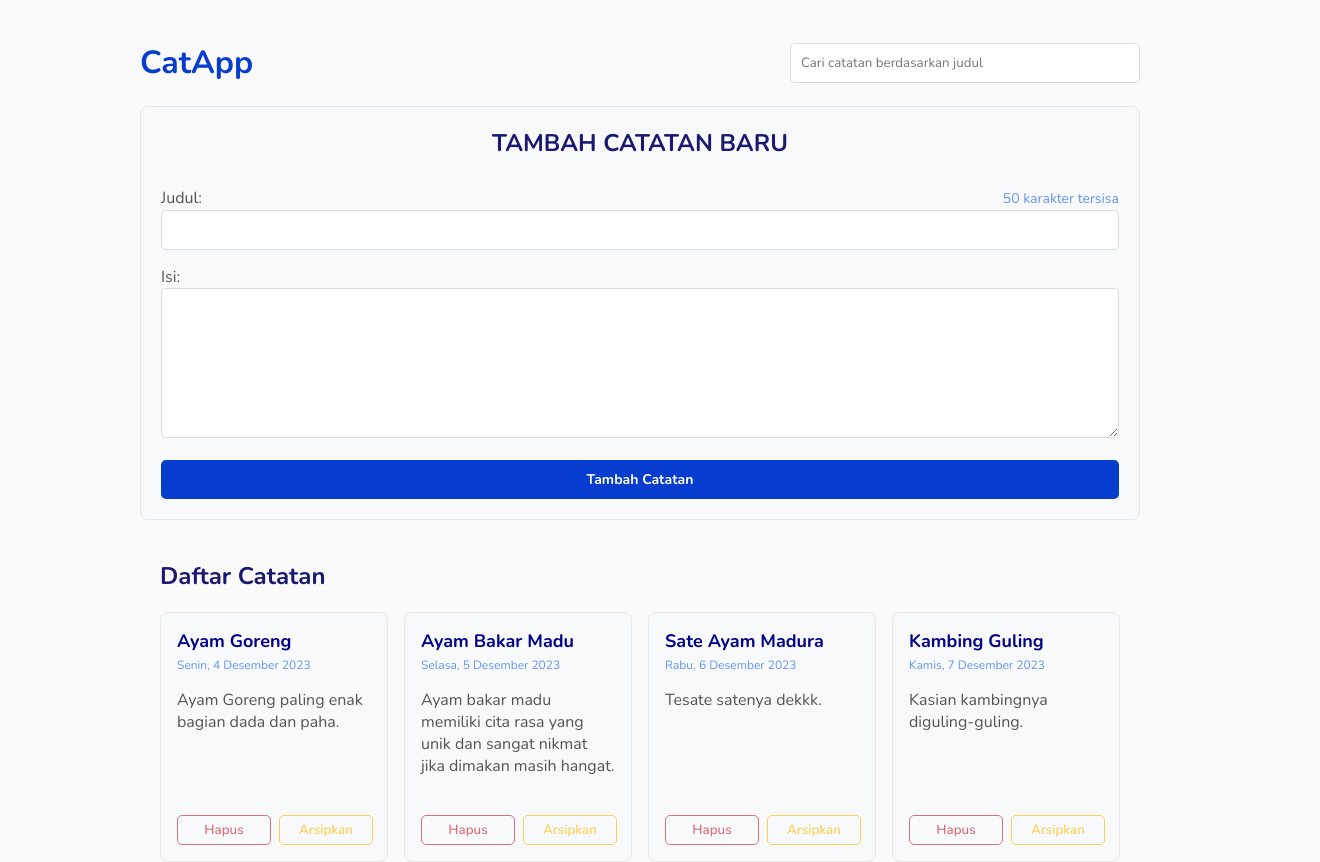
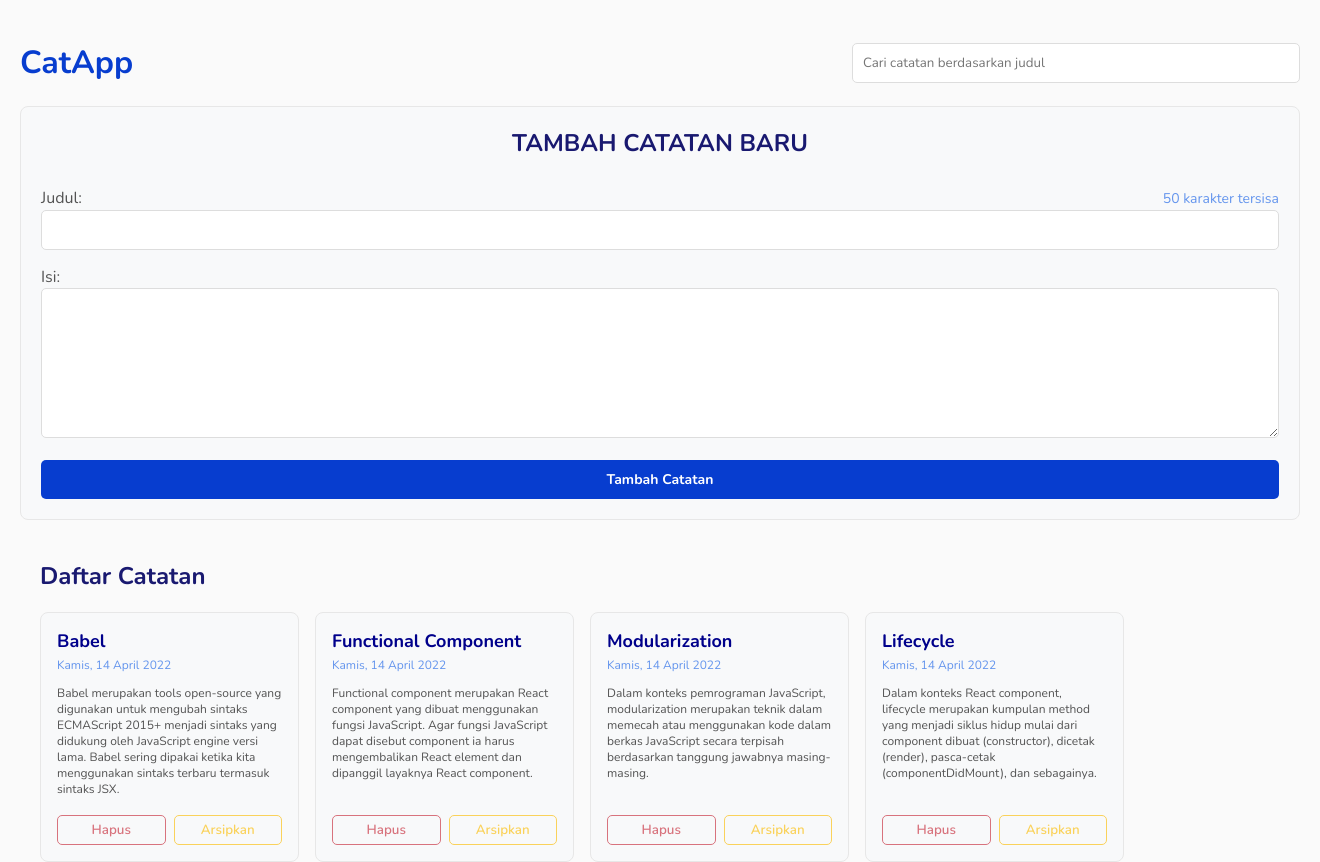
Before and after one commit to sofyanux/app-catatan, a React (Create React App) app: page / in a window 1280 px wide. Shown: the top 862 px of the page, 1320 px wide, since content can reach past the window. Built offline with nearby package versions, Linux system fonts and the light colour scheme.

Commit message:
penyesuaian data dan logic

```diff
--- a/src/App.css
+++ b/src/App.css
@@ -4,7 +4,7 @@
 }
 
 .container {
-  max-width: 1000px;
+  max-width: 1400px;
   width: 100%;
   margin: 0 auto;
   padding: 20px;
--- a/src/App.js
+++ b/src/App.js
@@ -1,10 +1,11 @@
 import React, { useState, useEffect } from 'react';
 import NoteForm from './components/NoteForm/NoteForm';
 import NoteList from './components/NoteList/NoteList';
+import { dummyNotes } from './utils/data';
 import './App.css';
 
 const App = () => {
-  const initialNotes = JSON.parse(localStorage.getItem('notes')) || [];
+  const initialNotes = JSON.parse(localStorage.getItem('notes')) || dummyNotes;  // Gunakan dummyNotes sebagai nilai default
   const initialArchivedNotes = JSON.parse(localStorage.getItem('archivedNotes')) || [];
 
   const [notes, setNotes] = useState(initialNotes);
@@ -43,6 +44,7 @@
     setArchivedNotes([...archivedNotes, noteToArchive]);
     const updatedNotes = notes.filter((note) => note.id !== id);
     setNotes(updatedNotes);
+    noteToArchive.archived = true;
   };
 
   const restoreNote = (id) => {
@@ -74,15 +76,6 @@
       }
 
       if ((!storedNotes || storedNotes.length === 0) && (!storedArchivedNotes || storedArchivedNotes.length === 0) && !dummyNotesAdded) {
-        let nextId = 1;
-
-        const dummyNotes = [
-          { id: String(nextId++), title: 'Ayam Goreng', content: 'Ayam Goreng paling enak bagian dada dan paha.', date: 'Senin, 4 Desember 2023' },
-          { id: String(nextId++), title: 'Ayam Bakar Madu', content: 'Ayam bakar madu memiliki cita rasa yang unik dan sangat nikmat jika dimakan masih hangat.', date: 'Selasa, 5 Desember 2023' },
-          { id: String(nextId++), title: 'Sate Ayam Madura', content: 'Tesate satenya dekkk.', date: 'Rabu, 6 Desember 2023' },
-          { id: String(nextId++), title: 'Kambing Guling', content: 'Kasian kambingnya diguling-guling.', date: 'Kamis, 7 Desember 2023' },
-          { id: String(nextId++), title: 'Rendang', content: 'Cita rasa yang sungguh menggugah selera.', date: 'Jumat, 8 Desember 2023' },
-        ];
 
         const filteredDummyNotes = dummyNotes.filter(dummyNote => !notes.some(note => note.id === dummyNote.id));
 
--- a/src/components/NoteForm/NoteForm.js
+++ b/src/components/NoteForm/NoteForm.js
@@ -10,17 +10,14 @@
       const newNote = {
         id: Date.now().toString(),
         title: title,
-        content: content,
-        date: new Date().toLocaleDateString('id-ID', {
-          weekday: 'long',
-          year: 'numeric',
-          month: 'long',
-          day: 'numeric',
-        }),
+        body: content,
+        archived: false,
+        createdAt: new Date(),
       };
       addNote(newNote);
       setTitle('');
       setContent('');
+      console.log('Catatan Baru:', newNote);
     } else {
       alert('Judul dan isi catatan tidak boleh kosong!');
     }
--- a/src/components/NoteList/NoteList.css
+++ b/src/components/NoteList/NoteList.css
@@ -15,7 +15,7 @@
 }
 
 .note-list{
-  max-width: 228px;
+  max-width: 259px;
   flex: 0 0 100%;
   height: 250px;
   background-color: #f8f9fa;
@@ -42,6 +42,8 @@
 
 .isi{
   color: rgb(83, 83, 83);
+  font-size: 12px;
+  text-justify: inter-word;
 }
 
 .isi::first-letter{
@@ -54,7 +56,7 @@
 }
 
 .btn{
-  max-width: 196px;
+  max-width: 225px;
   width: 100%;
   display: flex;
   gap: 8px;
--- a/src/components/NoteList/NoteList.js
+++ b/src/components/NoteList/NoteList.js
@@ -1,5 +1,6 @@
 import React from 'react';
 import './NoteList.css'
+import { showFormattedDate } from '../../utils/data';
 
 const NoteList = ({ notes, archivedNotes, deleteNote, archiveNote, restoreNote }) => {
 
@@ -12,8 +13,8 @@
             {notes.map((note) => (
               <div className="note-list" key={note.id}>
                 <strong className="judul">{note.title}</strong>
-                <p className="tanggal">{note.date}</p>
-                <p className="isi">{note.content}</p>
+                <p className="tanggal">{showFormattedDate(note.createdAt)}</p>
+                <p className="isi">{note.body}</p>
                 <div className="btn">
                   <button className="btn-del" onClick={() => deleteNote(note.id)}>Hapus</button>
                   <button className="btn-restore" onClick={() => archiveNote(note.id)}>Arsipkan</button>
@@ -34,8 +35,8 @@
               <div className="note-list" key={note.id}>
                 <div>
                   <strong className="judul">{note.title}</strong>
-                  <p className="tanggal">{note.date}</p>
-                  <p className="isi">{note.content}</p>
+                  <p className="tanggal">{showFormattedDate(note.createdAt)}</p>
+                  <p className="isi">{note.body}</p>
                 </div>
                 <div className="btn">
                   <button className="btn-del" onClick={() => deleteNote(note.id)}>Hapus</button>
--- /dev/null
+++ b/src/utils/data.js
@@ -0,0 +1,57 @@
+// src/dummyNotes.js
+const dummyNotes = [
+  {
+    id: 1,
+    title: "Babel",
+    body: "Babel merupakan tools open-source yang digunakan untuk mengubah sintaks ECMAScript 2015+ menjadi sintaks yang didukung oleh JavaScript engine versi lama. Babel sering dipakai ketika kita menggunakan sintaks terbaru termasuk sintaks JSX.",
+    createdAt: '2022-04-14T04:27:34.572Z',
+    archived: false,
+  },
+  {
+    id: 2,
+    title: "Functional Component",
+    body: "Functional component merupakan React component yang dibuat menggunakan fungsi JavaScript. Agar fungsi JavaScript dapat disebut component ia harus mengembalikan React element dan dipanggil layaknya React component.",
+    createdAt: '2022-04-14T04:27:34.572Z',
+    archived: false,
+  },
+  {
+    id: 3,
+    title: "Modularization",
+    body: "Dalam konteks pemrograman JavaScript, modularization merupakan teknik dalam memecah atau menggunakan kode dalam berkas JavaScript secara terpisah berdasarkan tanggung jawabnya masing-masing.",
+    createdAt: '2022-04-14T04:27:34.572Z',
+    archived: false,
+  },
+  {
+    id: 4,
+    title: "Lifecycle",
+    body: "Dalam konteks React component, lifecycle merupakan kumpulan method yang menjadi siklus hidup mulai dari component dibuat (constructor), dicetak (render), pasca-cetak (componentDidMount), dan sebagainya. ",
+    createdAt: '2022-04-14T04:27:34.572Z',
+    archived: false,
+  },
+  {
+    id: 5,
+    title: "ESM",
+    body: "ESM (ECMAScript Module) merupakan format modularisasi standar JavaScript.",
+    createdAt: '2022-04-14T04:27:34.572Z',
+    archived: false,
+  },
+  {
+    id: 6,
+    title: "Module Bundler",
+    body: "Dalam konteks pemrograman JavaScript, module bundler merupakan tools yang digunakan untuk menggabungkan seluruh modul JavaScript yang digunakan oleh aplikasi menjadi satu berkas.",
+    createdAt: '2022-04-14T04:27:34.572Z',
+    archived: false,
+  },
+];
+
+const showFormattedDate = (date) => {
+  const options = {
+    weekday: "long",
+    year: "numeric",
+    month: "long",
+    day: "numeric"
+  };
+  return new Date(date).toLocaleDateString("id-ID", options);
+};
+
+export { dummyNotes, showFormattedDate };
```
